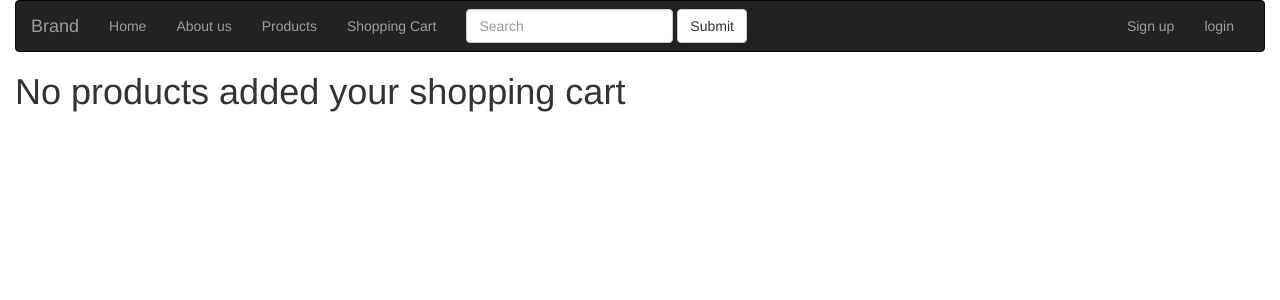
After one commit to aludwig8/hackathon_team2, a PHP site: template src/resources/views/cart.twig in a window 1280 px wide. The commit adds this page. Shown: the top 300 px of the page. Run offline with PHP 8.4, Linux system fonts and the light colour scheme; the template is opened without the code that fills it, so the values that code supplies are empty; some libraries are stand-ins or nearby versions.

Commit message:
implemented logic of shopping cart

```diff
--- /dev/null
+++ b/src/resources/views/cart.twig
@@ -0,0 +1,21 @@
+{% include 'includes/navbar.twig' %}
+
+{% for product in products %}
+
+    <div class="w3-quarter col-md-3 ">
+        <img src="/{{ product.profile_picture }}" alt="" style="width:200px; height:247px">
+        <h3>{{ product.name }}</h3>
+        <p>{{ product.description }}</p>
+        <form method="post" action="{{ path_for('cart.destroy') }}">
+            <input type="hidden" name="product" value="{{ product.id }}">
+            <input type="submit" name="add_to_cart" style="text-align: center" class="btn btn-danger"
+                   style="float:left; margin-bottom:8px;"
+                   value="Remove from Cart"/>
+        </form>
+    </div>
+
+{% endfor %}
+
+{% if products is empty %}
+    <h1>No products added your shopping cart</h1>
+{% endif %}
--- a/src/resources/views/includes/navbar.twig
+++ b/src/resources/views/includes/navbar.twig
@@ -31,7 +31,7 @@
                     <li><a href="{{ path_for('home') }}">Home</a></li>
                     <li><a href="{{ path_for('about') }}">About us</a></li>
                     <li><a href="{{ path_for('products') }}">Products</a></li>
-                    <li><a href="#">Shopping Cart</a></li>
+                    <li><a href="{{ path_for('cart.index') }}">Shopping Cart</a></li>
 
 
                 </ul>
--- a/src/resources/views/products.twig
+++ b/src/resources/views/products.twig
@@ -59,14 +59,16 @@
             <img src="/{{ product.profile_picture }}" alt="" style="width:200px; height:247px">
             <h3>{{ product.name }}</h3>
             <p>{{ product.description }}</p>
+            <form method="post" action="{{ path_for('cart.store') }}">
+                <input type="hidden" name="product" value="{{ product.id }}">
                 <input type="submit" name="add_to_cart" style="text-align: center" class="btn btn-danger"
                        style="float:left; margin-bottom:8px;"
                        value="Add to Cart"/>
+            </form>
         </div>
 
 
     {% endfor %}
-
 
 
     <!-- Pagination -->
--- a/src/routes.php
+++ b/src/routes.php
@@ -15,4 +15,8 @@ return function (App $app) {
     $app->get('/register', 'Src\Controller\Auth\RegisterController:create')->setName('register');
     $app->post('/register', 'Src\Controller\Auth\RegisterController:store')->setName('register.store');
 
+    $app->get('/shopping-cart', 'Src\Controller\CartController:index')->setName('cart.index');
+    $app->post('/shopping-cart', 'Src\Controller\CartController:store')->setName('cart.store');
+    $app->post('/shopping-cart/delete', 'Src\Controller\CartController:destroy')->setName('cart.destroy');
+
 };
```
Also changed, not shown: src/Controller/CartController.php (added, +62 -0 lines). Lines whose indentation alone changed are shown as unchanged.
